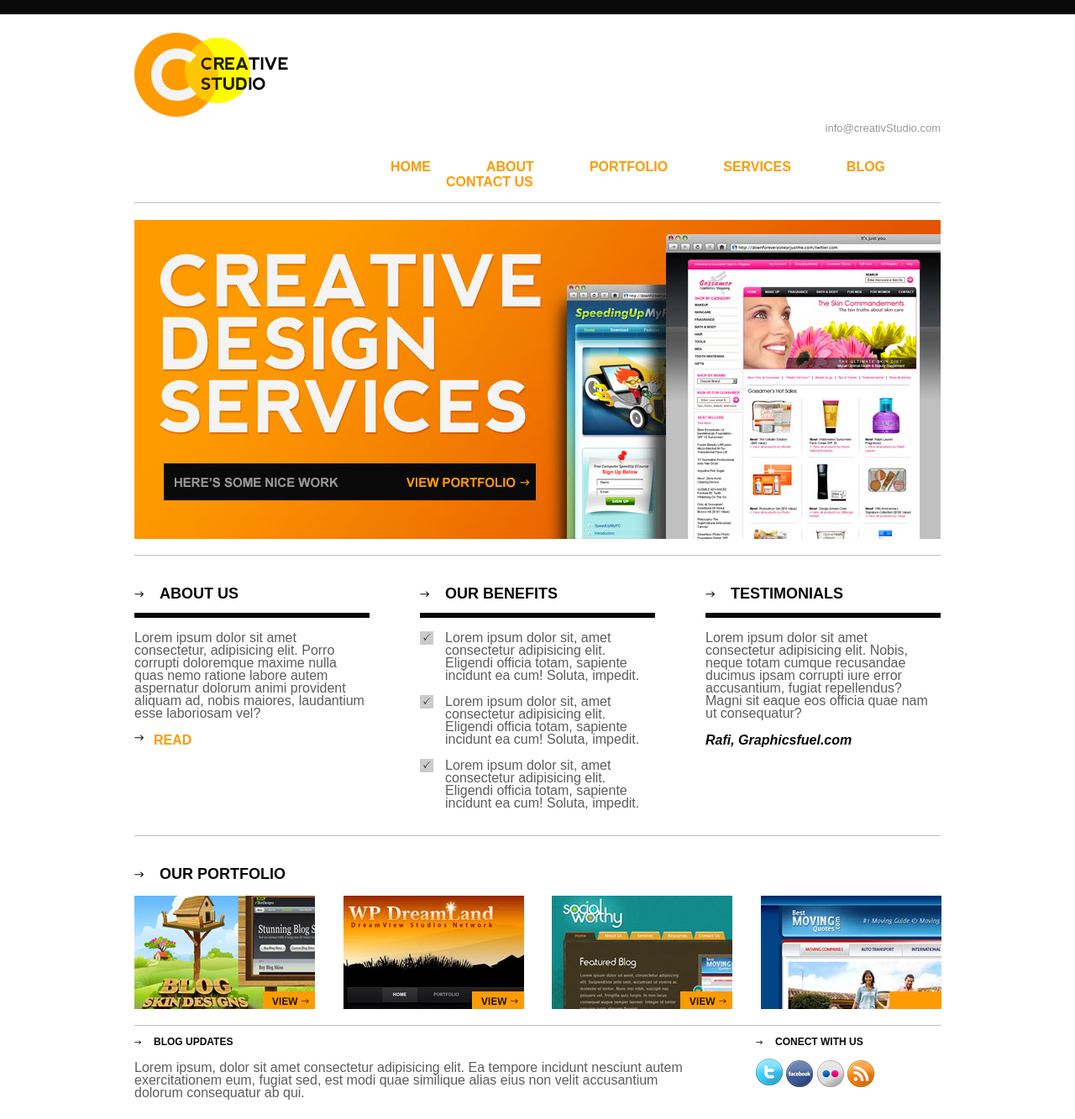
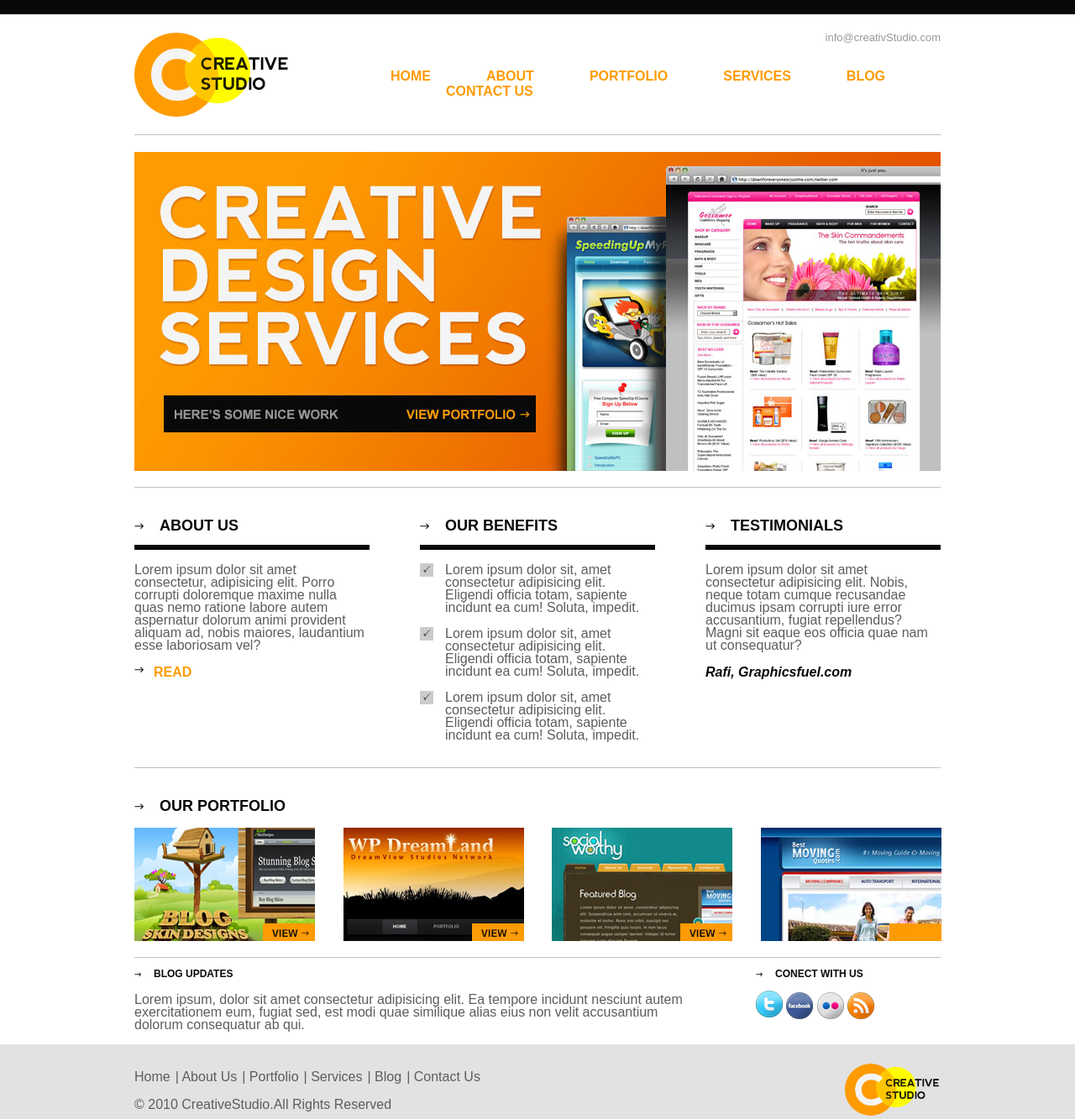
Before and after one commit to JPaulSalazar/css2, a website: page index.html in a window 1280 px wide. Shown: the top 1333 px of the page at 84% size. Drawn offline with Linux system fonts and the light colour scheme; files whose address does not match are found by name.

Commit message:
se corrigieron errores

```diff
--- a/index.html
+++ b/index.html
@@ -9,7 +9,7 @@
         <meta name="keywords" content="creative studio" />
         <meta name="autor" content="Jeampaul Salazar Castillo" />
         <meta charset="utf-8" />
-        <link rel="stylesheet" type="text/css" href="css/styles.css">
+        <link rel="stylesheet" type="text/css" href="./css/styles.css">
 
     </head>
     <body>
--- a/sass/partials/_general.scss
+++ b/sass/partials/_general.scss
@@ -1,5 +1,5 @@
 body {
-    border-top: 17px solid #090909;
+    border-top: 17px solid $black;
     font-family: Arial, Helvetica, sans-serif;
     margin: 0;
 }
--- a/sass/partials/_headder.scss
+++ b/sass/partials/_headder.scss
@@ -30,3 +30,7 @@
     color: $orange;
     text-decoration: none;
     text-transform: uppercase; }
+
+#logotype {
+    float: left;
+    width: 183px; }
```
Also changed, not shown: css/styles.css.
